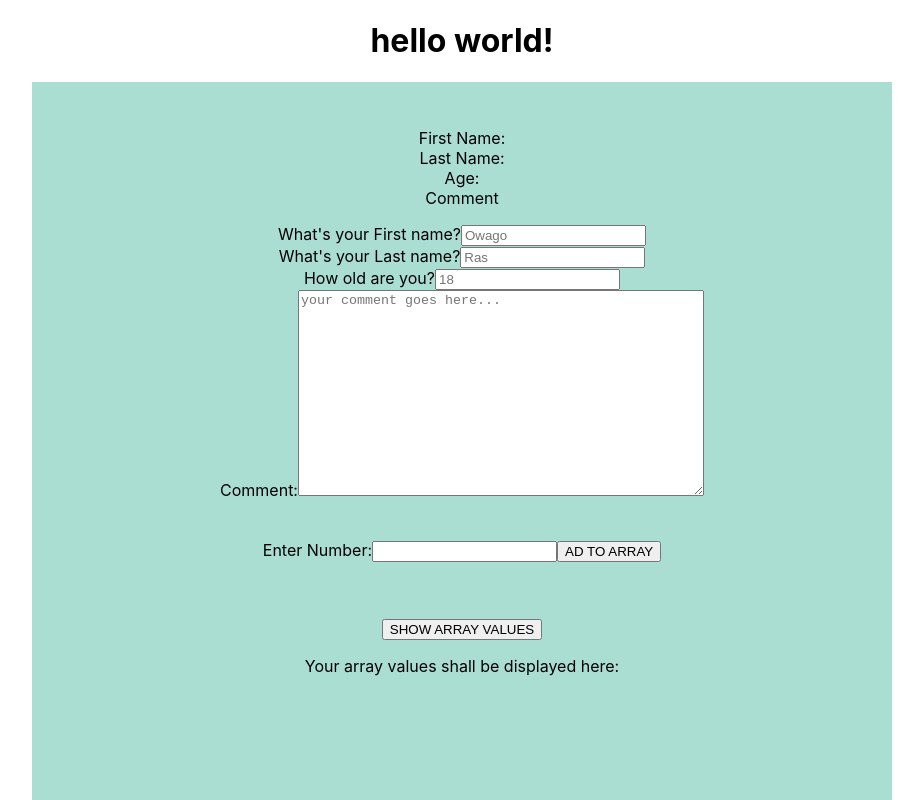
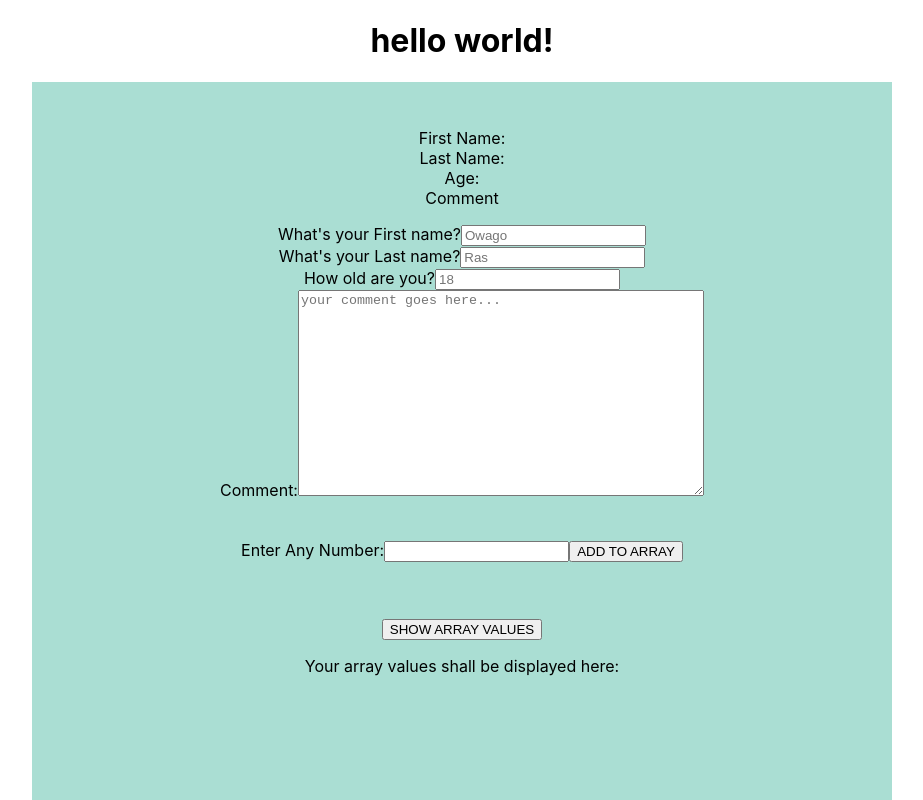
Before and after one commit to AgolaDeveloper/BasicReact, a React (Create React App) app: page / in a window 1280 px wide. Shown: the top 800 px of the page, without its empty margins (178-1101 px from the left). Built offline with nearby package versions, Linux system fonts and the light colour scheme.

Commit message:
componenet change

```diff
--- a/src/component/callbacks.js
+++ b/src/component/callbacks.js
@@ -82,9 +82,9 @@ render(){
             <br />
             <br />
 
-            <label>Enter Number:</label>
+            <label>Enter Any Number:</label>
             <input id="add" ></input>
-            <button >AD  TO ARRAY</button>
+            <button >ADD TO ARRAY</button>
             </form>
 
             {/* onClick={pus} */}
```
